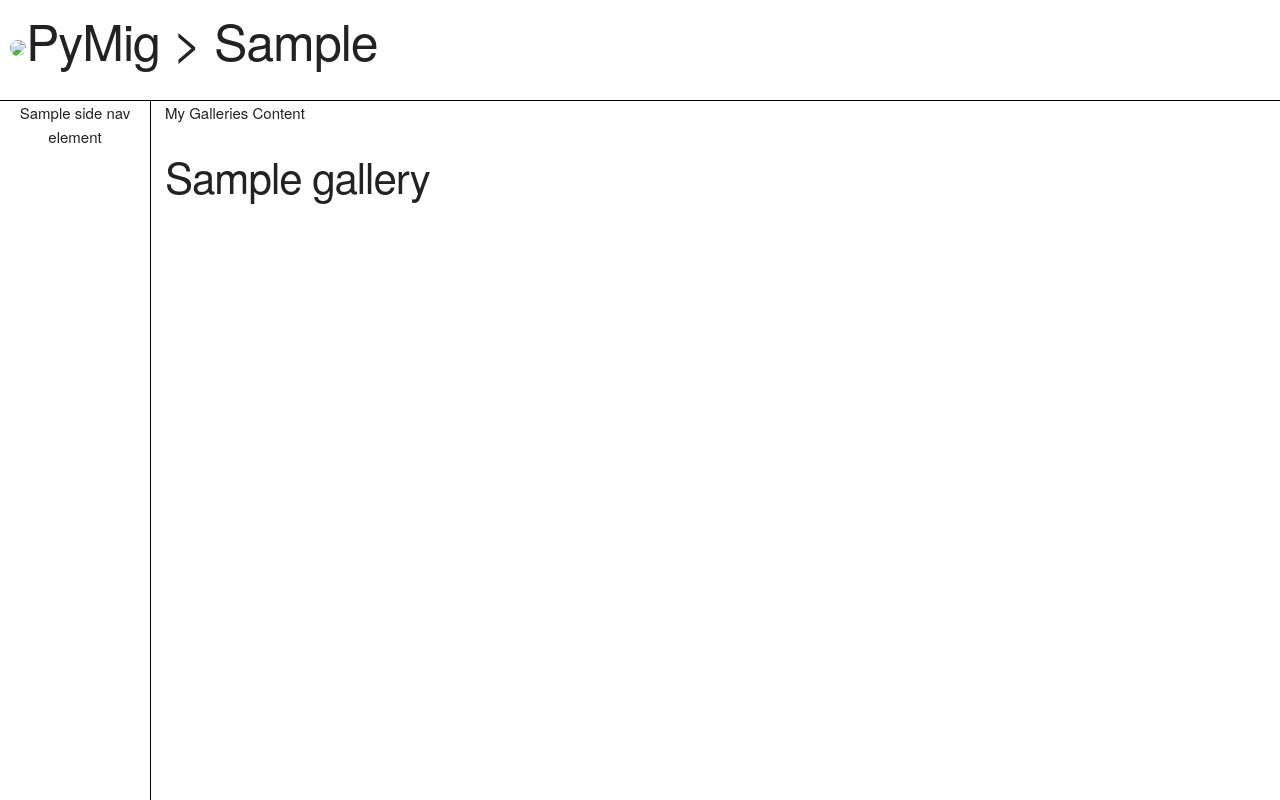
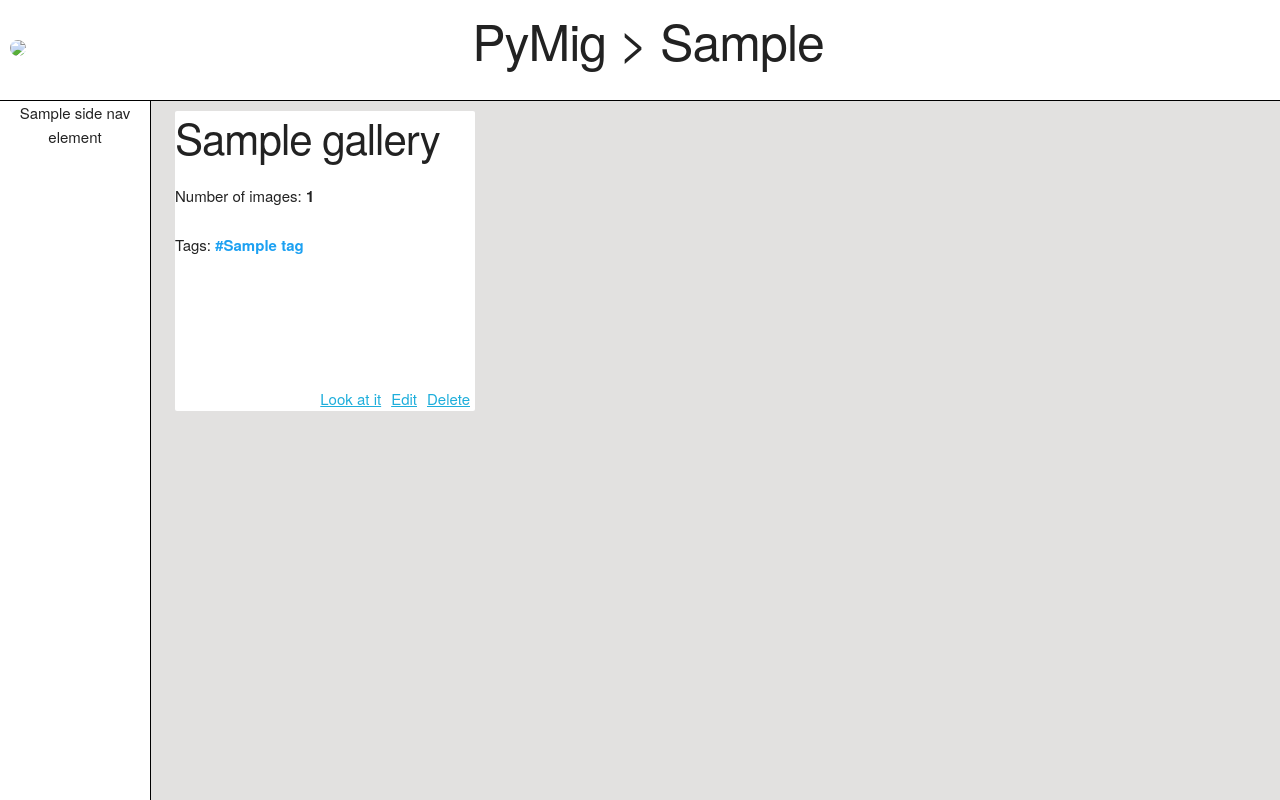
Before and after one commit to yhutter-dbm/pymig, a Flask app: template templates/my_galleries.html in a window 1280 px wide. Run offline with Flask 2, Linux system fonts and the light colour scheme; the template is opened without the code that fills it: most values are stand-ins (such as "Sample title", 1, 10 or a date in 2020); some libraries are stand-ins or nearby versions.

Commit message:
Load gallery overview from json, add crud buttons (look at it, edit and delete)

```diff
--- a/static/main.css
+++ b/static/main.css
@@ -8,15 +8,27 @@
 .container {
 	margin: 0;
 }
+
+button {
+	background-color: white;
+}
 /* END OVERRIDE SKELETON CSS STYLES */
 
 header {
 	display: flex;
-	flex-direction: row;kamitora
+	flex-direction: row;
 	justify-content: space-between;
 	align-items: center;
 	padding: 10px;
 	border-bottom: 1px solid black;
+	background-color: white;
+	position: sticky;
+	top: 0;
+	z-index: 999;
+}
+
+body {
+	background: #e2e1e0;
 }
 
 
@@ -29,6 +41,7 @@
 	width: 150px;
 	height: 100%;
 	border-right: 1px solid black;
+	background-color: white;
 }
 
 .side-nav ul {
@@ -68,3 +81,33 @@
 	font-weight: bold;
 	margin-right: 5px;
 }
+
+.gallery {
+	/* Inspiration from: https://codepen.io/sdthornton/pen/wBZdXq */
+	background: #fff;
+  	border-radius: 2px;
+  	display: inline-block;
+  	height: 300px;
+  	margin: 1rem;
+  	position: relative;
+  	width: 300px;
+  	display: flex;
+  	flex-direction: column;
+  	justify-content: top;
+}
+
+.gallery-crud-options {
+	list-style-type: none;
+	margin: 0;
+	padding: 0;
+	position: absolute;
+	bottom: 0;
+	right: 0;
+}
+
+.gallery-crud-options li {
+	float: left;
+	color: inherit;
+	text-decoration: none;
+	margin: 0 5px;
+}
--- a/templates/my_galleries.html
+++ b/templates/my_galleries.html
@@ -1,8 +1,20 @@
 {% extends 'layout.html' %}
 {% block content %}
-    <p>My Galleries Content</p>
     {% for gallery in galleries %}
-    	<h2>{{ gallery.name }}<h2>
+    	<div class="gallery">
+    		<h2>{{ gallery.name }}</h2>
+    		<!-- See: https://jinja.palletsprojects.com/en/2.11.x/templates/#length -->
+    		<p>Number of images: <b>{{ gallery.images | length }}</b></p>
+    		<p>Tags:
+    			{% for tag in gallery.tags %}
+    				<span class="hash-tag">#{{tag}}</span>
+    			{% endfor %}
+    		</p>
+    		<ul class="gallery-crud-options">
+    			<li><a href="#">Look at it</a></li>
+    			<li><a href="#">Edit</a></li>
+    			<li><a href="#">Delete</a></li>
+    		</ul>
+    	</div>
     {% endfor %}
-
 {% endblock %}
```
Also changed, not shown: README.md.
